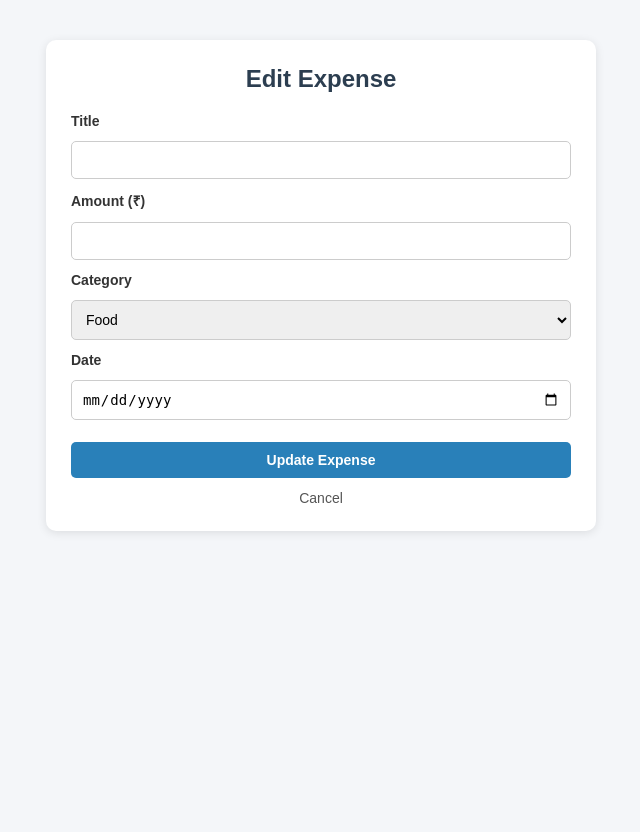
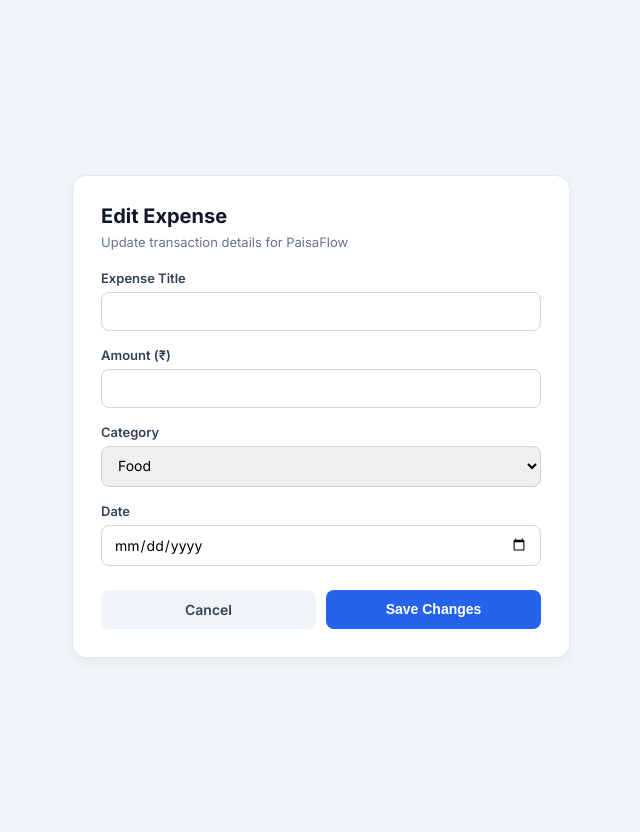
Before and after one commit to Tejas1145/PaisaFlow, a Flask app: page /edit/1 in a window 1280 px wide. Shown: the whole page, without its empty margins (319-959 px from the left). Before the commit the page ends 533 px from the top, so only its background shows below. Run offline with Flask 3, Linux system fonts and the light colour scheme; data that the repository does not hold is empty.

Commit message:
Enhance edit expense page layout and styling
Updated the edit expense page with a new title and improved styling. Changed button labels and added a cancel link.

```diff
--- a/templates/edit.html
+++ b/templates/edit.html
@@ -3,24 +3,74 @@
 <head>
     <meta charset="UTF-8">
     <meta name="viewport" content="width=device-width, initial-scale=1.0">
-    <title>Edit Expense</title>
+    <title>Edit Expense | PaisaFlow</title>
+    <link href="https://fonts.googleapis.com/css2?family=Inter:wght@400;500;600;700&display=swap" rel="stylesheet">
     <style>
-        body { font-family: Arial, sans-serif; background: #f4f6f9; margin: 0; padding: 40px 20px; }
-        .container { max-width: 500px; margin: auto; background: white; padding: 25px; border-radius: 10px; box-shadow: 0 2px 10px rgba(0,0,0,0.1); }
-        h2 { color: #2c3e50; text-align: center; margin-top: 0; }
-        form { display: flex; flex-direction: column; gap: 12px; }
-        label { font-weight: bold; font-size: 14px; color: #333; }
-        input, select, button { padding: 10px; font-size: 14px; border: 1px solid #ccc; border-radius: 5px; }
-        button { background: #2980b9; color: white; border: none; cursor: pointer; font-weight: bold; margin-top: 10px; }
-        button:hover { background: #21618c; }
-        .cancel { text-align: center; display: block; margin-top: 12px; color: #555; text-decoration: none; font-size: 14px; }
+        body {
+            font-family: 'Inter', sans-serif;
+            background: #f1f5f9;
+            color: #0f172a;
+            display: flex;
+            justify-content: center;
+            align-items: center;
+            min-height: 100vh;
+            margin: 0;
+            padding: 16px;
+        }
+        .card {
+            background: white;
+            width: 100%;
+            max-width: 440px;
+            padding: 28px;
+            border-radius: 14px;
+            border: 1px solid #e2e8f0;
+            box-shadow: 0 4px 12px rgba(0,0,0,0.05);
+        }
+        h2 { margin: 0 0 6px; font-size: 20px; }
+        p { margin: 0 0 20px; font-size: 13px; color: #64748b; }
+        label { display: block; font-size: 13px; font-weight: 600; margin-bottom: 6px; color: #334155; }
+        input, select {
+            width: 100%;
+            box-sizing: border-box;
+            padding: 10px 12px;
+            margin-bottom: 16px;
+            border: 1px solid #cbd5e1;
+            border-radius: 8px;
+            font-size: 14px;
+            font-family: inherit;
+        }
+        .actions { display: flex; gap: 10px; margin-top: 8px; }
+        button {
+            flex: 1;
+            background: #2563eb;
+            color: white;
+            border: none;
+            padding: 11px;
+            border-radius: 8px;
+            font-weight: 600;
+            font-size: 14px;
+            cursor: pointer;
+        }
+        button:hover { background: #1d4ed8; }
+        a {
+            flex: 1;
+            text-align: center;
+            background: #f1f5f9;
+            color: #334155;
+            text-decoration: none;
+            padding: 11px;
+            border-radius: 8px;
+            font-weight: 600;
+            font-size: 14px;
+        }
     </style>
 </head>
 <body>
-<div class="container">
+<div class="card">
     <h2>Edit Expense</h2>
+    <p>Update transaction details for PaisaFlow</p>
     <form method="POST">
-        <label>Title</label>
+        <label>Expense Title</label>
         <input type="text" name="title" value="{{ expense['title'] }}" required>
 
         <label>Amount (₹)</label>
@@ -37,11 +87,13 @@
         </select>
 
         <label>Date</label>
-        <input type="date" name="date" value="{{ expense['date'] }}" required>
+        <input type="date" name="date" value="{{ expense['date'] }}">
 
-        <button type="submit">Update Expense</button>
+        <div class="actions">
+            <a href="/">Cancel</a>
+            <button type="submit">Save Changes</button>
+        </div>
     </form>
-    <a href="/" class="cancel">Cancel</a>
 </div>
 </body>
 </html>
```
